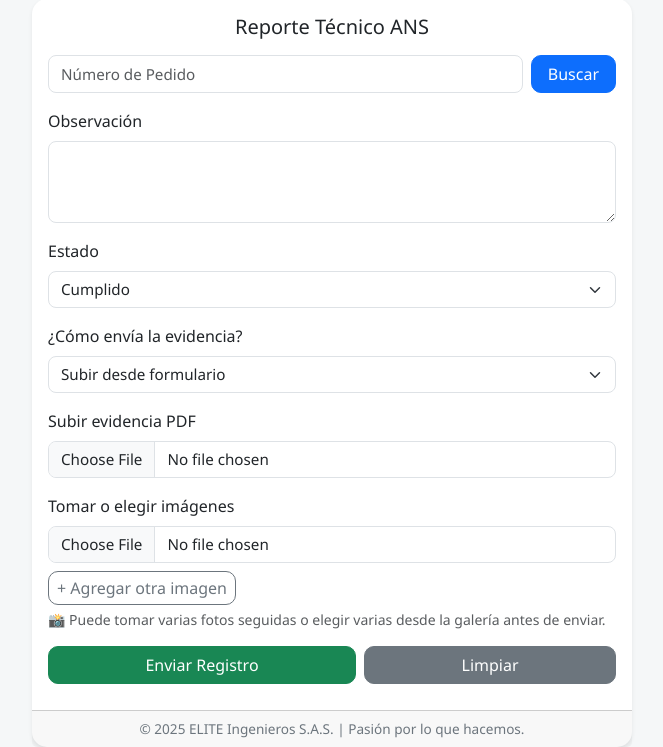
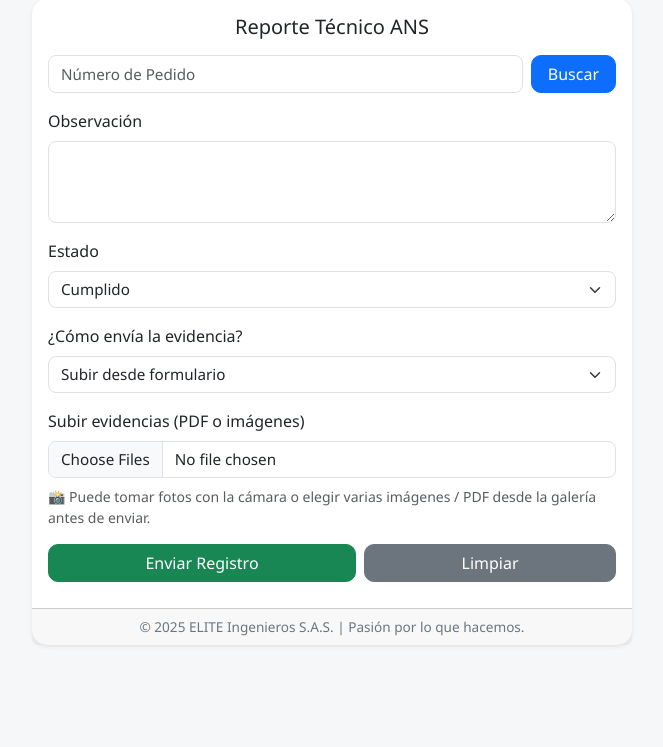
Before and after one commit to agaviria-analytics/control_ans_formulario, a Flask app: page / in a window 1280 px wide. Shown: the part 106-853 px from the top of the page, without its empty margins (308-971 px from the left). After the commit the page ends 752 px from the top, so only its background shows below. Run offline with Flask 3, Linux system fonts and the light colour scheme.

Commit message:
Se modifica el formulario

```diff
--- a/app.py
+++ b/app.py
@@ -55,22 +55,26 @@ def formulario():
             flash(f"❌ Pedido {pedido} no existe en FENIX_ANS. Verifique nuevamente.", "danger")
             return redirect(url_for("formulario"))
 
-        # 🔸 Procesar archivos
-        archivo_pdf = request.files.get("archivo_pdf")
-        nombre_pdf = None
-        if archivo_pdf and archivo_pdf.filename:
-            nombre_pdf = f"{pedido}_{datetime.now().strftime('%Y%m%d_%H%M%S')}.pdf"
-            archivo_pdf.save(app.config['UPLOAD_FOLDER'] / nombre_pdf)
+        # 🔸 Procesar múltiples evidencias (PDFs o imágenes)
+        evidencias = request.files.getlist("evidencias")
+        nombres_evidencias = []
 
-        imagenes = request.files.getlist("imagenes")
-        nombres_imagenes = []
-        for i, imagen in enumerate(imagenes, start=1):
-            if imagen.filename:
-                ext = imagen.filename.split(".")[-1].lower()
-                if ext in ["jpg", "jpeg", "png"]:
-                    nombre_img = f"{pedido}_{i}_{datetime.now().strftime('%Y%m%d_%H%M%S')}.{ext}"
-                    imagen.save(app.config['UPLOAD_FOLDER'] / nombre_img)
-                    nombres_imagenes.append(nombre_img)
+        for i, archivo in enumerate(evidencias, start=1):
+            if not archivo.filename:
+                continue
+
+            # Extensión del archivo
+            ext = archivo.filename.split(".")[-1].lower()
+
+            # Validar tipo permitido
+            if ext not in ["pdf", "jpg", "jpeg", "png"]:
+                flash(f"⚠ Tipo de archivo no permitido: {archivo.filename}", "warning")
+                continue
+
+            # Generar nombre único y guardar
+            nombre_archivo = f"{pedido}_{i}_{datetime.now().strftime('%Y%m%d_%H%M%S')}.{ext}"
+            archivo.save(app.config['UPLOAD_FOLDER'] / nombre_archivo)
+            nombres_evidencias.append(nombre_archivo)
 
         # 🔸 Registrar fila
         fila = resultado.iloc[0]
@@ -84,8 +88,7 @@ def formulario():
             "estado_campo": estado,
             "metodo_envio": request.form.get("metodo_envio", ""),
             "estado_fenix": fila.get("ESTADO", ""),
-            "pdf": nombre_pdf or "Sin archivo",
-            "imagenes": ", ".join(nombres_imagenes) if nombres_imagenes else "Sin imágenes"
+            "evidencias": ", ".join(nombres_evidencias) if nombres_evidencias else "Sin archivos"
         }
 
         # 🔸 Guardar registro
--- a/templates/form.html
+++ b/templates/form.html
@@ -105,33 +105,25 @@
                         <option value="No aplica">No aplica</option>
                     </select>
                 </div>
-
                         <!-- 📸 Bloque mejorado de evidencias -->
                                 <div id="bloqueArchivos">
-                    <!-- Subir evidencia PDF -->
                                     <div class="mb-3">
-                        <label class="form-label">Subir evidencia PDF</label>
-                        <input type="file" name="archivo_pdf" class="form-control" accept=".pdf,application/pdf">
-                    </div>
+                                        <label class="form-label">Subir evidencias (PDF o imágenes)</label>
 
-                    <!-- Contenedor dinámico de imágenes -->
-                    <div class="mb-3">
-                        <label class="form-label">Tomar o elegir imágenes</label>
-
-                        <div id="contenedor-imagenes">
-                            <input type="file" name="imagenes" class="form-control mb-2" accept="image/*" capture="environment">
-                        </div>
-
-                        <button type="button" id="agregarImagen" class="btn btn-outline-secondary btn-sm">
-                            + Agregar otra imagen
-                        </button>
+                                        <!-- Campo único: permite PDF o imágenes -->
+                                        <input type="file"
+                                            name="evidencias"
+                                            id="evidencias"
+                                            class="form-control mb-2"
+                                            accept=".pdf,application/pdf,image/*"
+                                            capture="environment"
+                                            multiple>
 
                                         <small class="text-muted d-block mt-1">
-                            📸 Puede tomar varias fotos seguidas o elegir varias desde la galería antes de enviar.
+                                            📸 Puede tomar fotos con la cámara o elegir varias imágenes / PDF desde la galería antes de enviar.
                                         </small>
                                     </div>
                                 </div>
-
                 <!-- ✅ Botones finales -->
                 <div class="d-flex justify-content-between flex-wrap gap-2">
                     <button type="submit" class="btn btn-success flex-fill">Enviar Registro</button>
```
Lines whose indentation alone changed are shown as unchanged.
